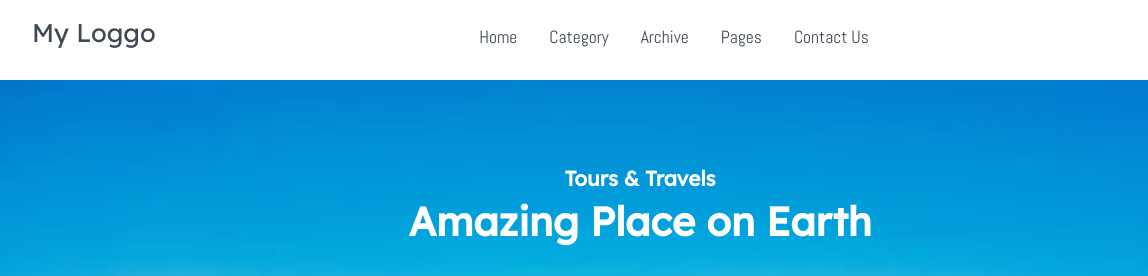
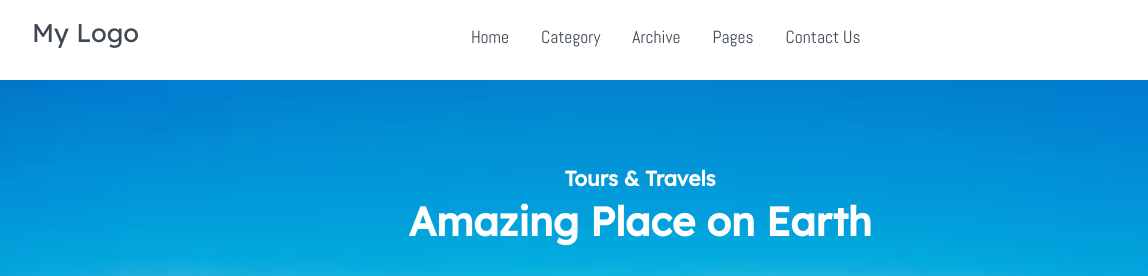
Before and after one commit to Brianwilson1202/responsive_animation_website_theme_1, a plain HTML site: page index.html in a window 1280 px wide. Shown: the top 276 px of the page, 0-1148 px from the left. Drawn offline with Linux system fonts and the light colour scheme.

```diff
--- a/index.html
+++ b/index.html
@@ -26,7 +26,7 @@
   <nav class="nav">
     <div class="nav-menu flex-row">
       <div class="nav-brand">
-        <a href="#" class="text-gray">My Loggo</a>
+        <a href="#" class="text-gray">My Logo</a>
       </div>
       <div class="toggle-collapse">
         <div class="toggle-icons">
```
